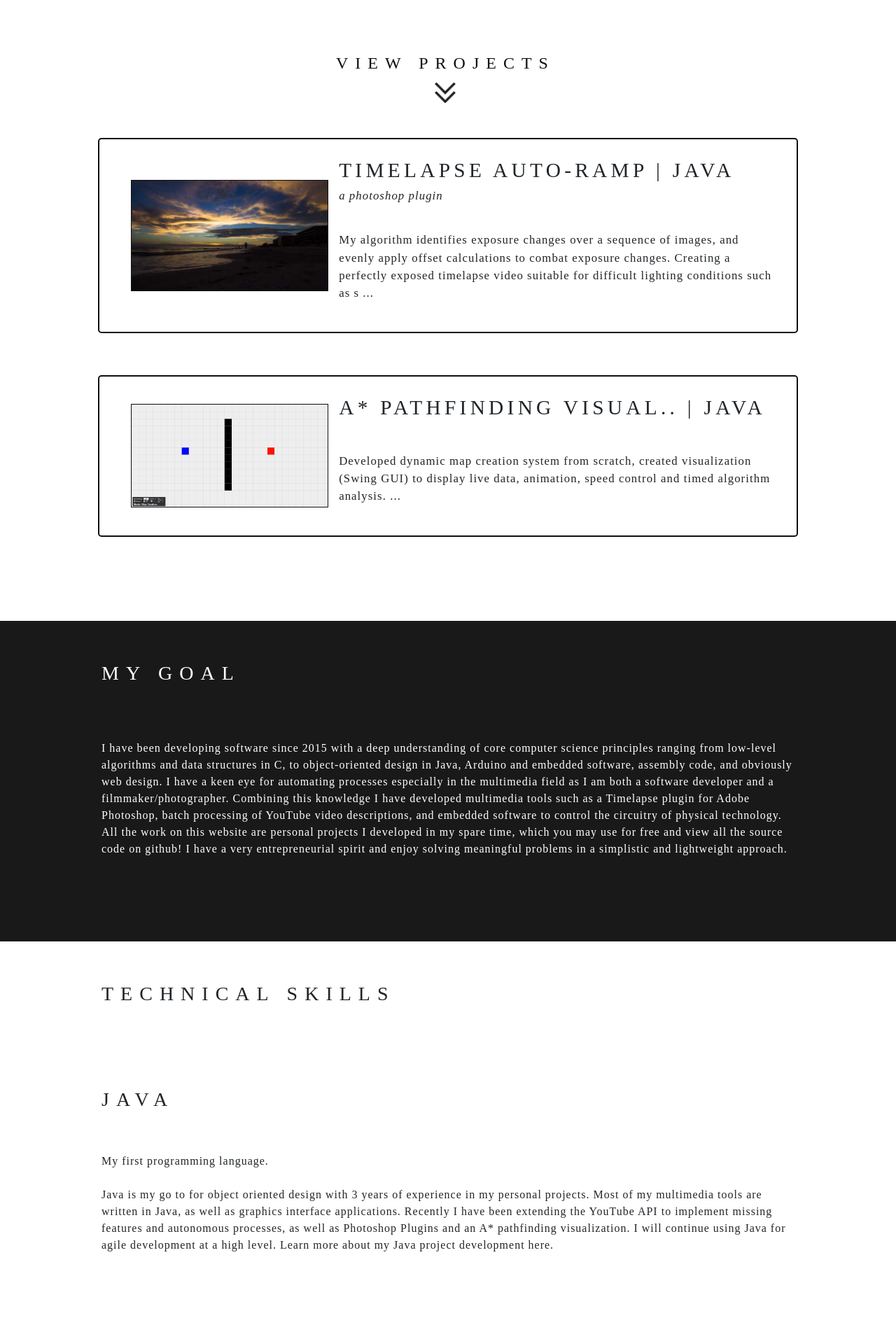
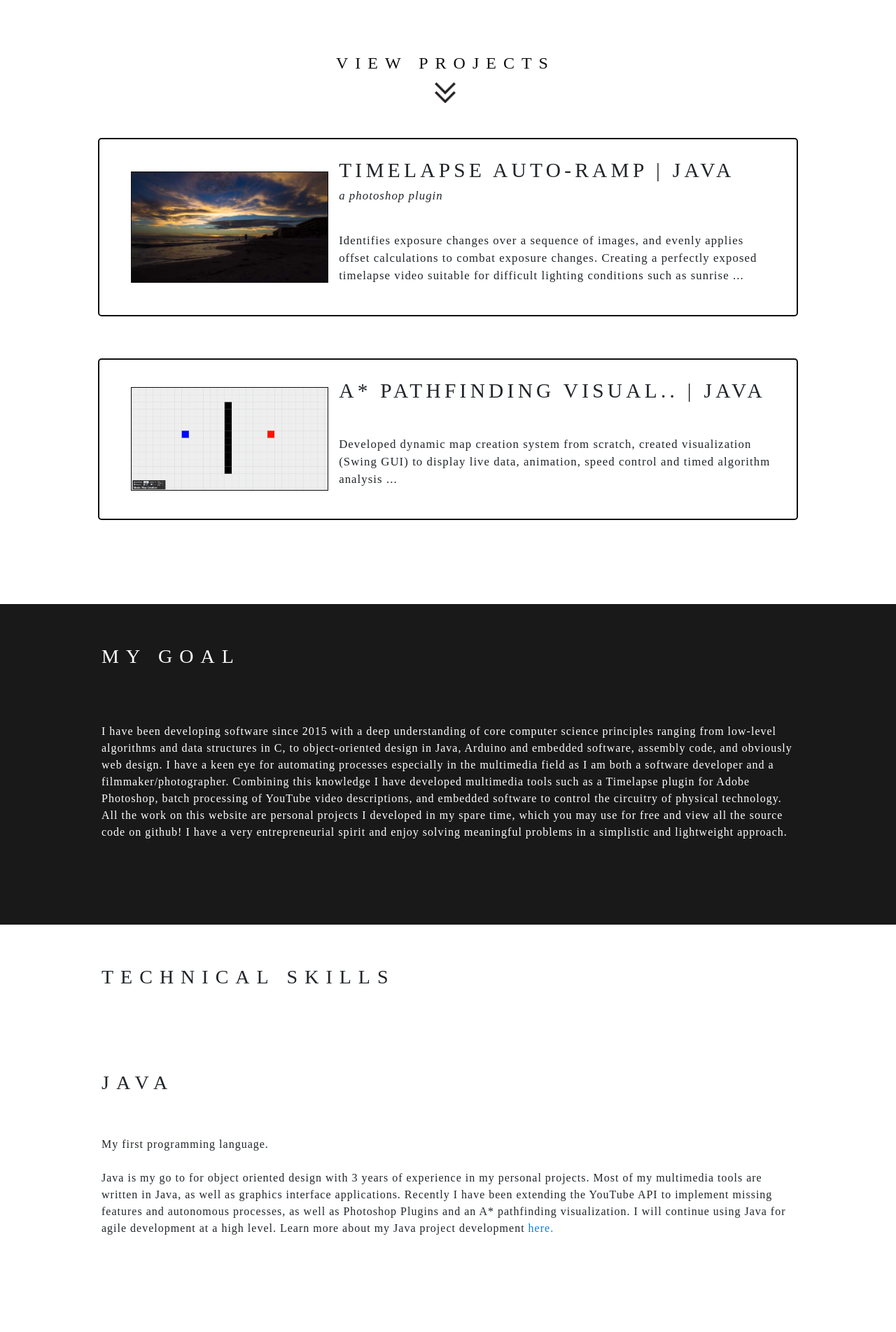
Before and after one commit to Dm0n123/Personal-Website, a PHP site: page /software/ in a window 1280 px wide. Shown: the part 603-2506 px from the top of the page at 70% size. Run offline with PHP 8.4, Linux system fonts and the light colour scheme.

Commit message:
fix writing

```diff
--- a/software/index.php
+++ b/software/index.php
@@ -35,7 +35,7 @@
                                 <h3 class="regTitle">TIMELAPSE AUTO-RAMP | JAVA</h3>
                                 <p class="subP pad0 italic">a photoshop plugin</p>
                                 <?php
-                                    $content = "My algorithm identifies exposure changes over a sequence of images, and evenly apply offset
+                                    $content = "Identifies exposure changes over a sequence of images, and evenly applies offset
                                     calculations to combat exposure changes. Creating a perfectly exposed timelapse video suitable for
                                     difficult lighting conditions such as sunrise";
 
@@ -57,7 +57,7 @@
                                 <h3 class="regTitle">A* PATHFINDING VISUAL.. | JAVA</h3>
                                 <?php
                                     $content = "Developed dynamic map creation system from scratch, created visualization
-                                    (Swing GUI) to display live data, animation, speed control and timed algorithm analysis.";
+                                    (Swing GUI) to display live data, animation, speed control and timed algorithm analysis";
 
                                     $content = substr($content, 0, 302) . " ...";
 
@@ -99,7 +99,7 @@
                     interface applications. Recently I have been extending the YouTube API to implement
                      missing features and autonomous processes, as well as Photoshop Plugins and an A*
                      pathfinding visualization. I will continue using Java for agile development at a
-                     high level. Learn more about my Java project development here.</p>
+                     high level. Learn more about my Java project development <a href="/software#top">here.</a></p>
             </div>
 
             <div class="container">
```
